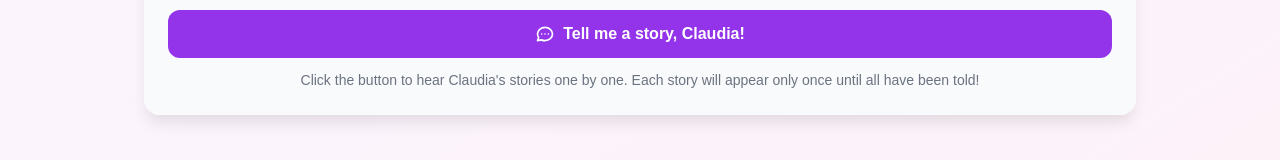
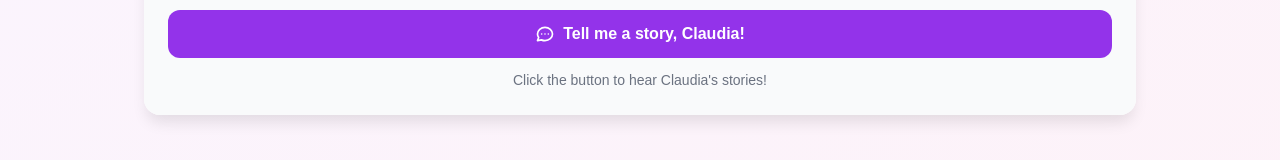
Before and after one commit to JacoLombardo/ciao-claudia, a Next.js app: page /chat in a window 1280 px wide. Shown: the part 500-660 px from the top of the page. Built offline with nearby package versions, Linux system fonts and the light colour scheme; no server answers; the database is empty.

Commit message:
fix: name change

```diff
--- a/src/app/chat/page.tsx
+++ b/src/app/chat/page.tsx
@@ -24,7 +24,7 @@ export default function ChatPage() {
   const fetchAllStories = async () => {
     setIsLoading(true);
     try {
-      const response = await fetch("/api/messages");
+      const response = await fetch("/api/stories");
       if (response.ok) {
         const data = await response.json();
         const allStories: Story[] = data.messages.map(
@@ -216,8 +216,7 @@ export default function ChatPage() {
               </button>
             </div>
             <p className={styles.helpText}>
-              Click the button to hear Claudia&apos;s stories one by one. Each
-              story will appear only once until all have been told!
+              Click the button to hear Claudia's stories!
             </p>
           </div>
         </div>
```
Also changed, not shown: src/app/api/stories/route.ts (renamed from src/app/api/messages/route.ts).
